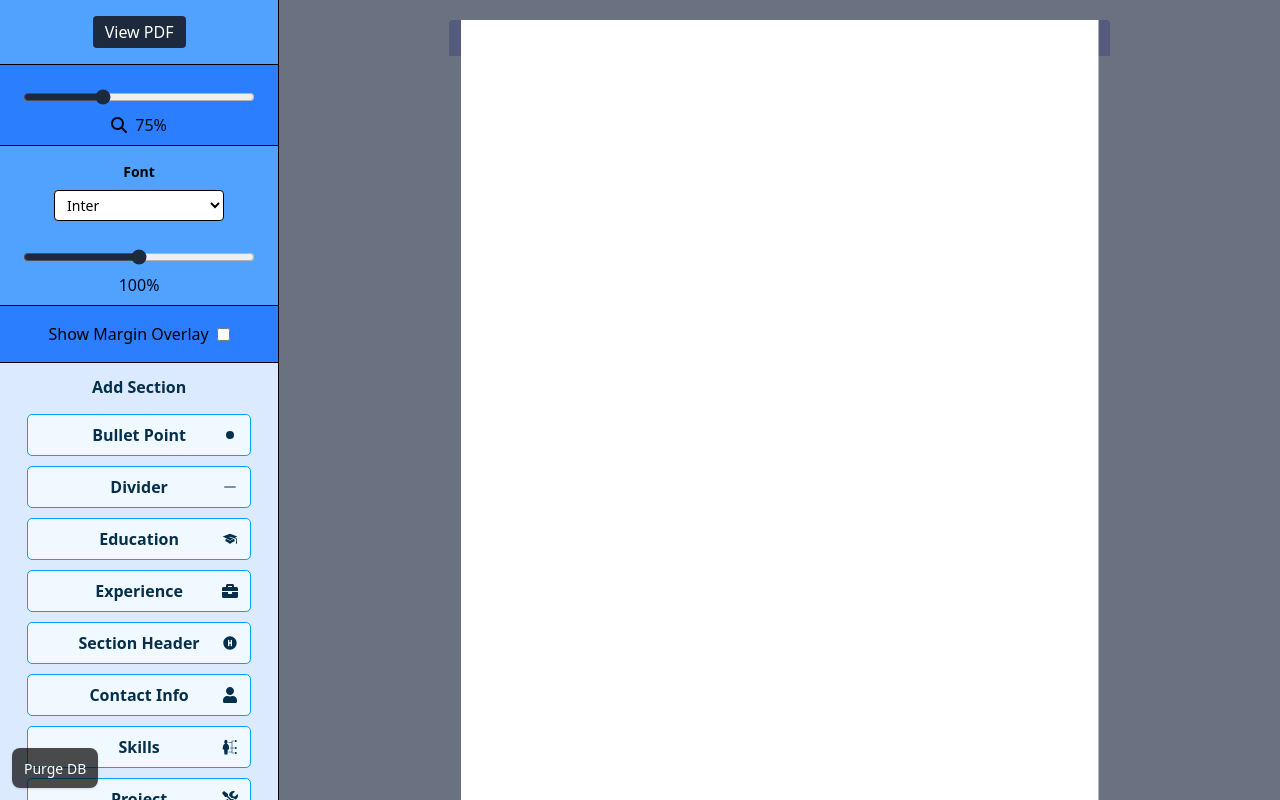
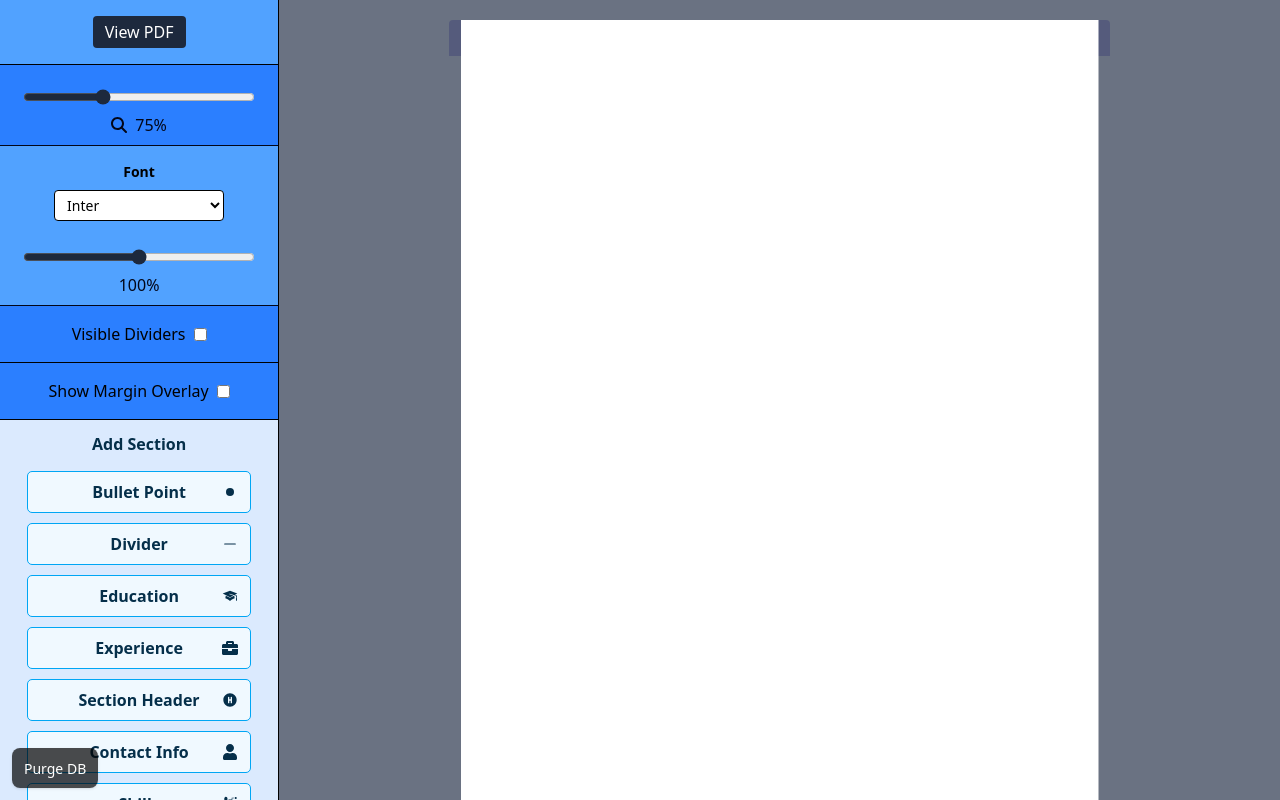
Before and after one commit to Tarrega88/modular-resume-2, a React (Vite) app: page /builder/1 in a window 1280 px wide. Built offline with nearby package versions, Linux system fonts and the light colour scheme.

Commit message:
added divider visibility toggle

```diff
--- a/src/components/ComponentDropdown.tsx
+++ b/src/components/ComponentDropdown.tsx
@@ -17,11 +17,7 @@ import { HiMagnifyingGlass } from "react-icons/hi2";
 import { getFilterPlaceholders } from "@/utils/getProps";
 import ListOfKinds from "./ListOfKinds";
 import addDataFromKind from "@/utils/addDataFromKind";
-import {
-  kindToData,
-  kindToSection,
-  sections,
-} from "@/utils/getKindDisplayInfo";
+import { kindToData, kindToSection } from "@/utils/getKindDisplayInfo";
 
 type Props = {
   kind: Kinds;
--- a/src/components/Divider.tsx
+++ b/src/components/Divider.tsx
@@ -1,7 +1,8 @@
 import { editDividerNumber } from "@/state/resumeSlice";
 import { DividerProps } from "@/state/types";
-import { useDispatch } from "react-redux";
+import { useDispatch, useSelector } from "react-redux";
 import DynamicInput from "./DynamicInput";
+import { RootState } from "@/state/store";
 
 function Divider({
   id,
@@ -11,6 +12,8 @@ function Divider({
 }: DividerProps & { renderUI: boolean }) {
   const dispatch = useDispatch();
   //TODO: 9/16/2025: allow the custom dropdown to see these (opacity needs to be changed in dropdown)
+
+  const { showDividers } = useSelector((state: RootState) => state.resume);
 
   const min = 48;
   const max = 550;
@@ -23,12 +26,15 @@ function Divider({
   }
 
   //TODO 9/17/2025: add in builder column button to show the dividers regardless of hover
-  const renderStyle = !renderUI ? "" : "hover:opacity-100 opacity-0 bg-sky-100";
+  const renderStyle =
+    !renderUI || showDividers
+      ? "bg-sky-100"
+      : "hover:opacity-100 opacity-0 bg-sky-100";
 
   return (
     <div
-      style={{ height: `${height}px` }}
-      className={`w-full flex flex-col items-center transition-all duration-200 gap-1 ${renderStyle}`}
+      style={{ height: `${renderUI ? height : 100}px` }}
+      className={`w-full flex flex-col items-center transition-all duration-200 gap-1 ${renderStyle} print:invisible`}
     >
       <DynamicInput
         text={height.toString()}
@@ -44,7 +50,7 @@ function Divider({
         value={height}
         min={min}
         max={max}
-        className="w-4/5"
+        className="w-4/5 cursor-pointer"
         onChange={(e) => handleOnChange(e.target.value)}
       />
     </div>
--- a/src/components/builderColumn/BuilderColumn.tsx
+++ b/src/components/builderColumn/BuilderColumn.tsx
@@ -10,6 +10,7 @@ import { useState } from "react";
 import MarginOverlayToggle from "./MarginOverlayToggle";
 import SimpleAddSection from "./SimpleAddSection";
 import { FaMagnifyingGlass } from "react-icons/fa6";
+import ShowDividerToggle from "./ShowDividerToggle";
 
 export default function BuilderColumn({ onPrint }: { onPrint: () => void }) {
   const dispatch = useDispatch();
@@ -37,6 +38,7 @@ export default function BuilderColumn({ onPrint }: { onPrint: () => void }) {
         </Slider>
         <FontPicker />
         <FontScaleSlider />
+        <ShowDividerToggle />
         <MarginOverlayToggle />
         <SimpleAddSection />
         <IconHelper />
--- /dev/null
+++ b/src/components/builderColumn/ShowDividerToggle.tsx
@@ -0,0 +1,35 @@
+import { toggleShowDividers } from "@/state/resumeSlice";
+import { RootState } from "@/state/store";
+import { useId } from "react";
+import { useDispatch, useSelector } from "react-redux";
+
+function ShowDividerToggle() {
+  const id = useId();
+
+  const dispatch = useDispatch();
+
+  const { showDividers } = useSelector((state: RootState) => state.resume);
+
+  return (
+    <div
+      className="py-4 bg-blue-500 border-b select-none"
+      title="Dividers are used to create spacing, particularly for page margins"
+    >
+      <div className="flex justify-center items-center gap-2">
+        <label className="cursor-pointer" htmlFor={id}>
+          Visible Dividers
+        </label>
+        <input
+          id={id}
+          type="checkbox"
+          name="marginOverlay"
+          checked={showDividers}
+          onClick={() => dispatch(toggleShowDividers(!showDividers))}
+          className="cursor-pointer"
+        />
+      </div>
+    </div>
+  );
+}
+
+export default ShowDividerToggle;
--- a/src/components/wrappers/Draggable.tsx
+++ b/src/components/wrappers/Draggable.tsx
@@ -29,7 +29,6 @@ function Draggable({
   );
 
   const [isExpanded, setIsExpanded] = useState(false);
-  const [addIsExpanded, setAddIsExpanded] = useState(false);
   const dispatch = useDispatch();
 
   const dragDirection = dragHigher
@@ -92,9 +91,7 @@ function Draggable({
           ) : (
             <RxCaretDown
               className="text-xl"
-              onClick={() =>
-                !addIsExpanded ? setIsExpanded(true) : setAddIsExpanded(false)
-              }
+              onClick={() => setIsExpanded(true)}
             />
           )}
         </RelativeAbsLeft>
--- a/src/routes/HomePage.tsx
+++ b/src/routes/HomePage.tsx
@@ -1,7 +1,6 @@
 import GenerateResumeButton from "@/components/GenerateResumeButton";
 import { useSelector } from "react-redux";
 import { RootState } from "@/state/store";
-import { Link } from "react-router-dom";
 import ResumeListRow from "@/components/ResumeListRow";
 
 export default function HomePage() {
```
